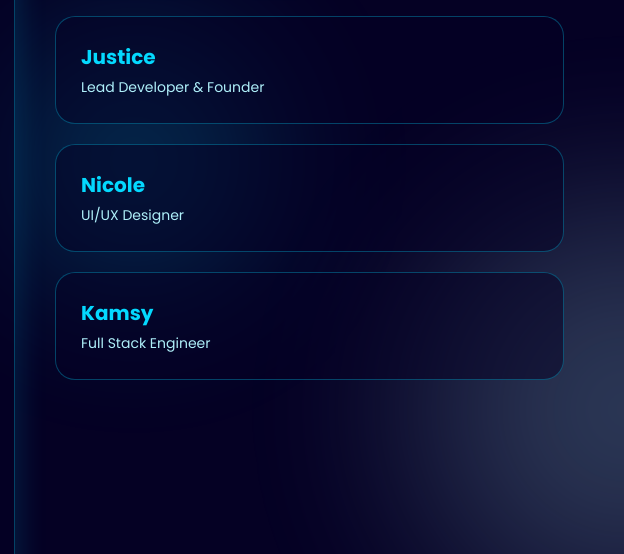
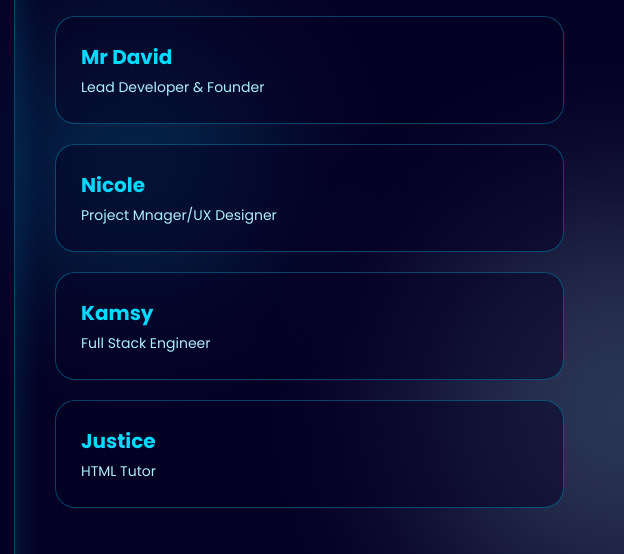
Before and after one commit to L3gacicodes/teamwork2, a plain HTML site: page contact.html in a window 1280 px wide. Shown: the part 389-943 px from the top of the page, 656-1280 px from the left. Drawn offline with Linux system fonts and the light colour scheme.

Commit message:
added new team member

```diff
--- a/contact.html
+++ b/contact.html
@@ -81,16 +81,20 @@
                 <h2 class="team-header">Meet Our Team</h2>
                 <div class="team-cards">
                     <div class="team-card">
-                        <h3>Justice</h3>
+                        <h3>Mr David</h3>
                         <p>Lead Developer & Founder</p>
                     </div>
                     <div class="team-card">
                         <h3>Nicole</h3>
-                        <p>UI/UX Designer</p>
+                        <p>Project Mnager/UX Designer</p>
                     </div>
                     <div class="team-card">
                         <h3>Kamsy</h3>
                         <p>Full Stack Engineer</p>
+                    </div>
+                    <div class="team-card">
+                        <h3>Justice</h3>
+                        <p>HTML Tutor</p>
                     </div>
 
                 </div>
```
